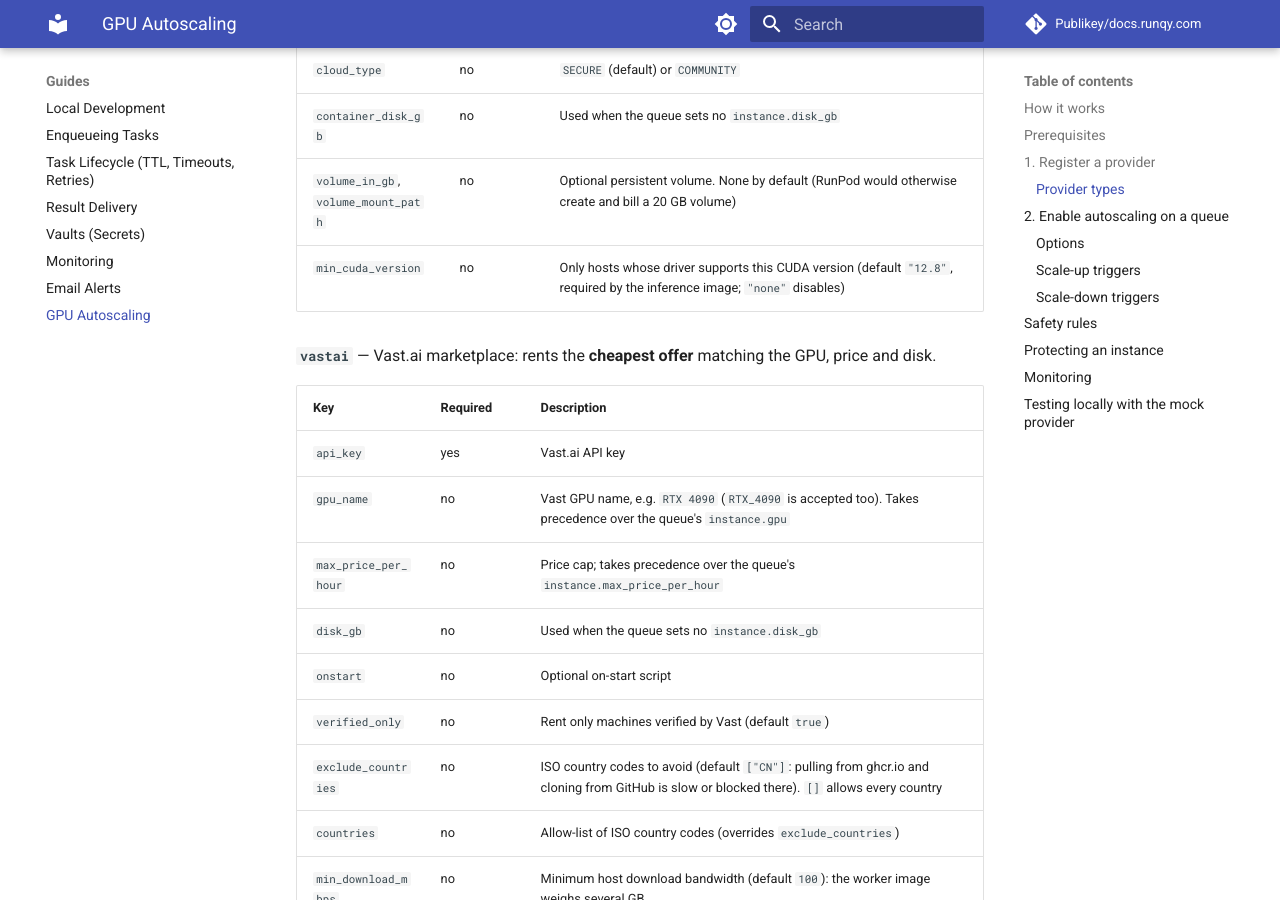
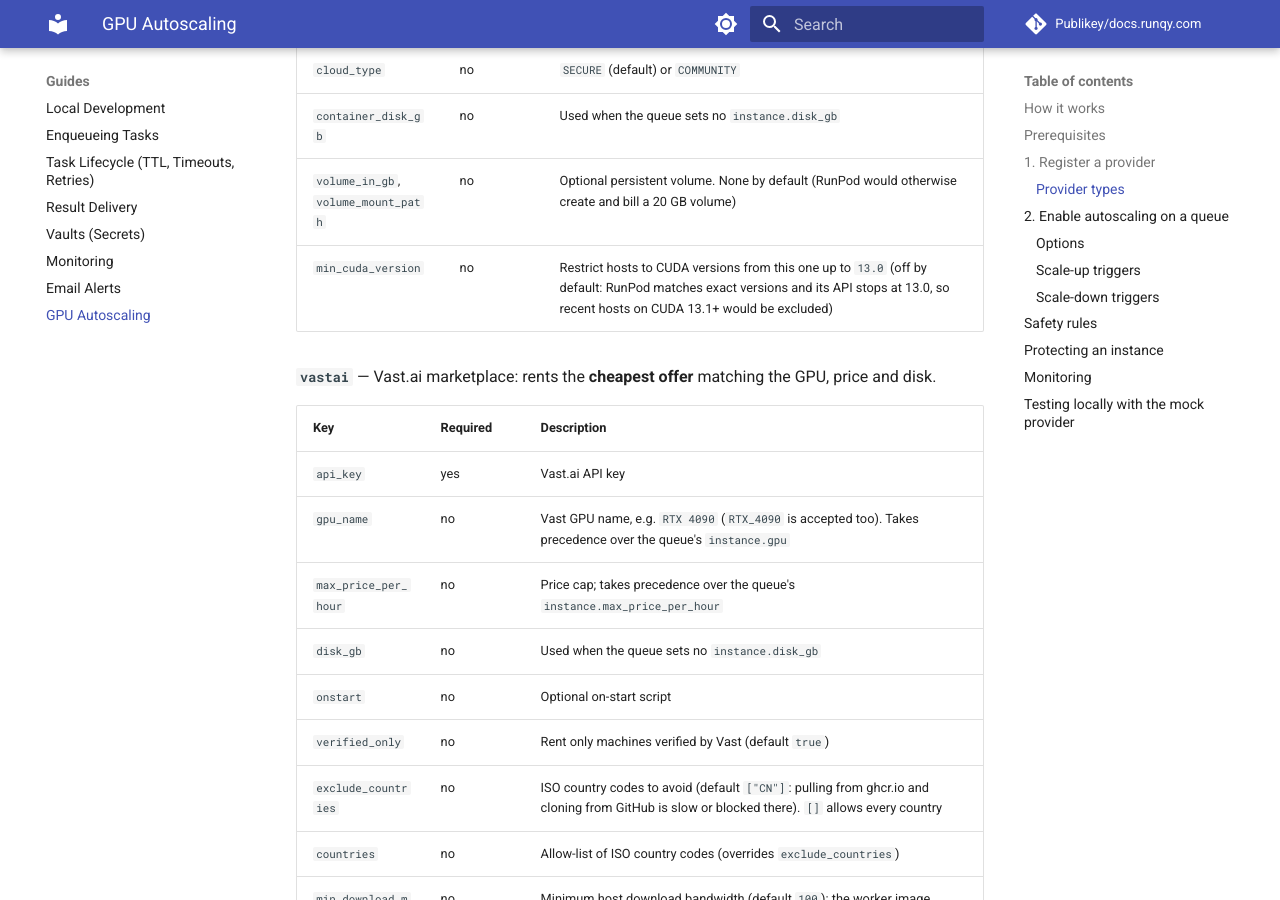
Before and after one commit to Publikey/docs.runqy.com, an MkDocs documentation site: the page built from docs/guides/autoscaling.md, in a window 1280 px wide and 900 px high, scrolled down 2411 px. Built offline with MkDocs 1.6.1 and Material for MkDocs 9.7.7, drawn with Linux system fonts in a browser that asks for light colours; comment, search, counter and statistics services are not loaded.

Commit message:
Docs: RunPod CUDA filter off by default
Co-Authored-By: Claude Opus 5.5 <noreply@anthropic.com>

```diff
--- a/docs/guides/autoscaling.md
+++ b/docs/guides/autoscaling.md
@@ -86,7 +86,7 @@ your triggers. You can play the rented machine yourself by starting a worker wit
 | `cloud_type` | no | `SECURE` (default) or `COMMUNITY` |
 | `container_disk_gb` | no | Used when the queue sets no `instance.disk_gb` |
 | `volume_in_gb`, `volume_mount_path` | no | Optional persistent volume. None by default (RunPod would otherwise create and bill a 20 GB volume) |
-| `min_cuda_version` | no | Only hosts whose driver supports this CUDA version (default `"12.8"`, required by the inference image; `"none"` disables) |
+| `min_cuda_version` | no | Restrict hosts to CUDA versions from this one up to `13.0` (off by default: RunPod matches exact versions and its API stops at 13.0, so recent hosts on CUDA 13.1+ would be excluded) |
 
 **`vastai`** — Vast.ai marketplace: rents the **cheapest offer** matching the GPU, price and disk.
 
```
